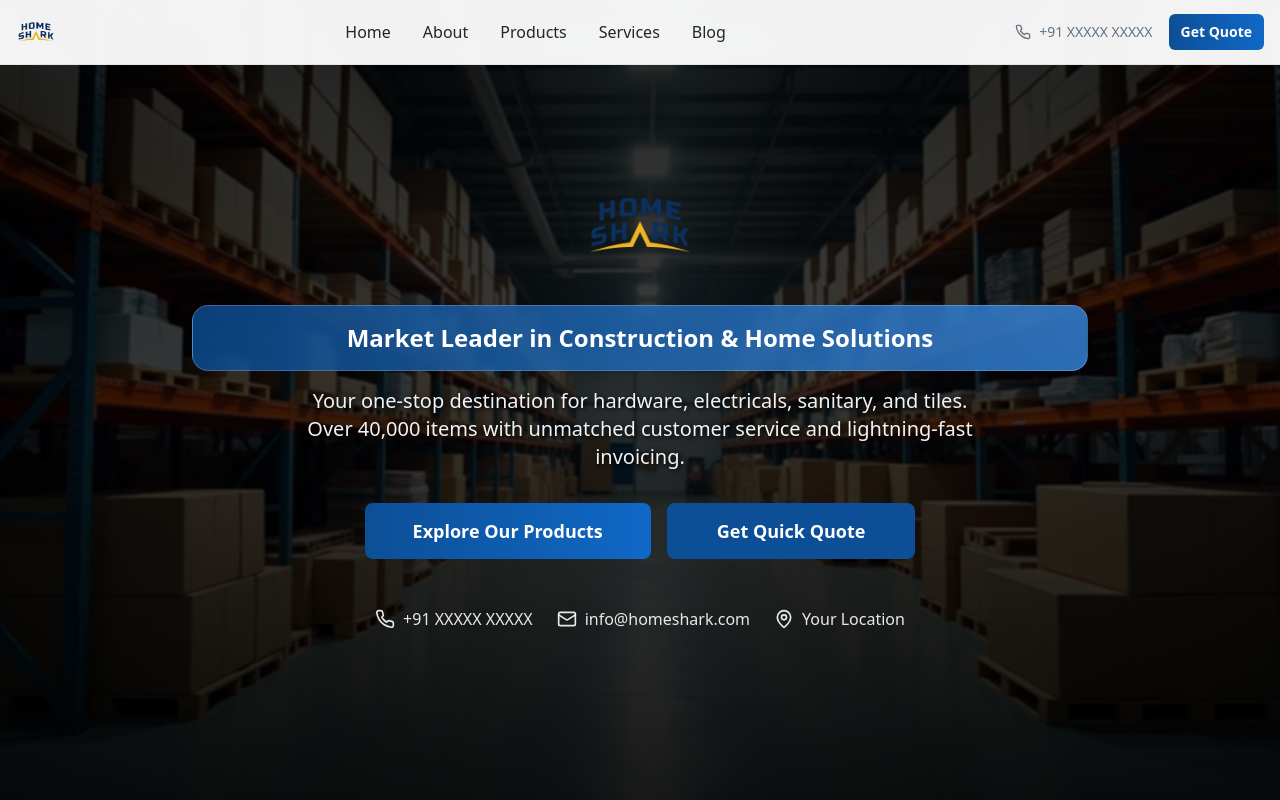
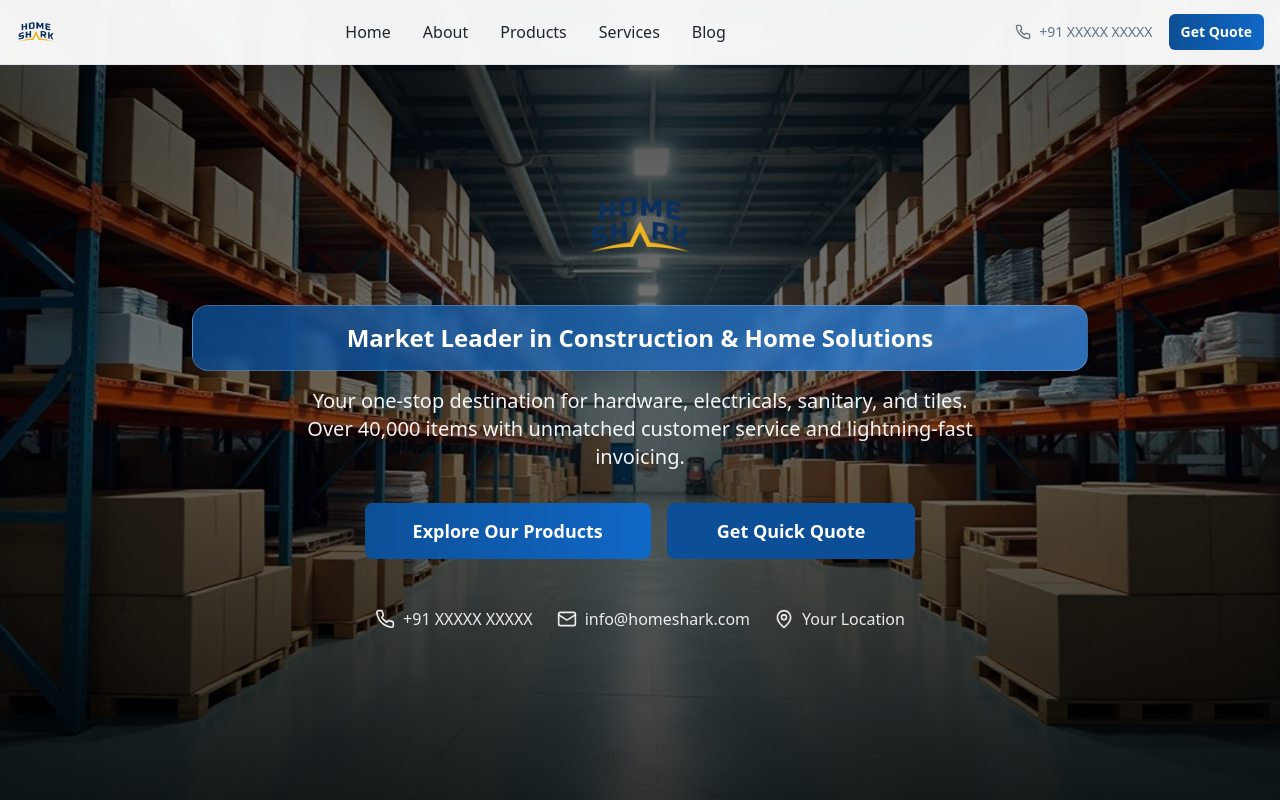
Before and after one commit to ayush6812/home-shark-one-stop-shop, a React (Vite) app: page / in a window 1280 px wide. Shown: the top 800 px of the page. Built offline with nearby package versions, Linux system fonts and the light colour scheme.

Commit message:
Reverted to commit 206332816876161078f50c030d9a0adc90b388d4

```diff
--- a/src/components/Hero.tsx
+++ b/src/components/Hero.tsx
@@ -5,13 +5,12 @@ import heroBackground from "@/assets/hero-background-new.jpg";
 const Hero = () => {
   return (
     <section className="relative min-h-screen flex items-center justify-center overflow-hidden">
-      {/* Background Image with Enhanced Overlay */}
+      {/* Background Image with Overlay */}
       <div
         className="absolute inset-0 bg-cover bg-center bg-no-repeat"
         style={{ backgroundImage: `url(${heroBackground})` }}
       >
-        <div className="absolute inset-0 bg-gradient-to-b from-black/85 via-black/75 to-black/90"></div>
-        <div className="absolute inset-0 backdrop-blur-[1px]"></div>
+        <div className="absolute inset-0 bg-gradient-to-b from-black/70 via-black/50 to-black/80"></div>
       </div>
 
       {/* Content */}
@@ -27,7 +26,7 @@ const Hero = () => {
           <p className="text-xl md:text-2xl mb-4 font-semibold text-white bg-gradient-to-r from-shark/80 to-ocean/80 backdrop-blur-sm rounded-2xl py-4 px-8 border border-white/20 shadow-glow">
             Market Leader in Construction & Home Solutions
           </p>
-          <p className="text-lg md:text-xl mb-8 text-white/95 max-w-2xl mx-auto leading-relaxed font-medium" style={{textShadow: '2px 2px 4px rgba(0,0,0,0.8), 0 0 8px rgba(0,0,0,0.6)'}}>
+          <p className="text-lg md:text-xl mb-8 opacity-95 max-w-2xl mx-auto drop-shadow-lg leading-relaxed">
             Your one-stop destination for hardware, electricals, sanitary, and tiles.
             Over 40,000 items with unmatched customer service and lightning-fast invoicing.
           </p>
```
